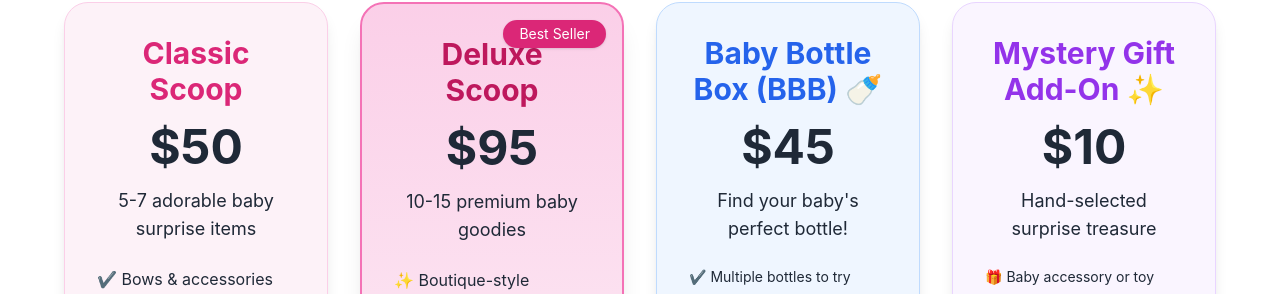
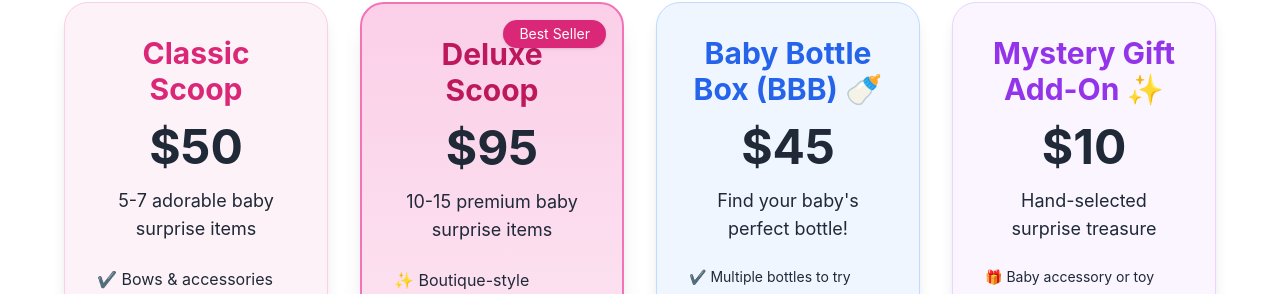
Before and after one commit to thebabyscoopbarco/the-baby-scoop-bar-co, a Next.js app: page / in a window 1280 px wide. Shown: the part 1282-1576 px from the top of the page. Built offline with nearby package versions, Linux system fonts and the light colour scheme.

Commit message:
Update Deluxe Scoop to 10-15 premium baby surprise items

```diff
--- a/app/page.js
+++ b/app/page.js
@@ -214,7 +214,7 @@ export default function BabyScoopBarWebsite() {
 
               <p className="text-lg mb-6">
 
-                10-15 premium baby goodies
+                10-15 premium baby surprise items
 
               </p>
 
```
